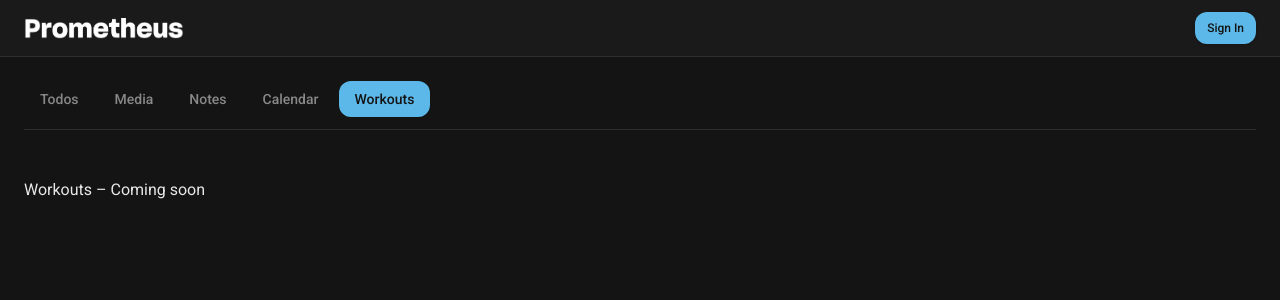
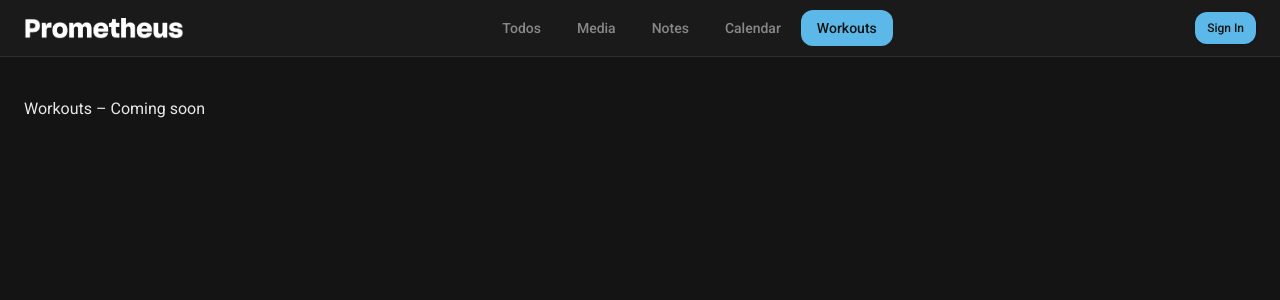
Before and after one commit to heywowyou/prometheus, a React (Vite) app: page /workouts in a window 1280 px wide. Shown: the top 300 px of the page. Built offline with nearby package versions, Linux system fonts and the light colour scheme; no server answers.

Commit message:
Move subapp nav into header bar, remove separate nav row

```diff
--- a/src/app/AppShell.tsx
+++ b/src/app/AppShell.tsx
@@ -1,6 +1,5 @@
 import { ReactNode } from "react";
 import Header from "../components/Header";
-import { NavLink } from "react-router-dom";
 
 interface AppShellProps {
   children: ReactNode;
@@ -11,29 +10,6 @@ function AppShell({ children }: AppShellProps) {
     <div className="min-h-screen bg-background text-foreground font-sans">
       <Header />
       <div className="max-w-7xl mx-auto px-6 py-6">
-        <nav className="mb-8 flex gap-1 border-b border-border pb-3 text-sm">
-          {[
-            { to: "/todos", label: "Todos" },
-            { to: "/media", label: "Media" },
-            { to: "/notes", label: "Notes" },
-            { to: "/calendar", label: "Calendar" },
-            { to: "/workouts", label: "Workouts" },
-          ].map((item) => (
-            <NavLink
-              key={item.to}
-              to={item.to}
-              className={({ isActive }) =>
-                `px-4 py-2 rounded-xl transition-colors text-sm font-medium ${
-                  isActive
-                    ? "bg-[#5bb8e8] text-[#141414]"
-                    : "text-muted-foreground hover:text-foreground hover:bg-secondary"
-                }`
-              }
-            >
-              {item.label}
-            </NavLink>
-          ))}
-        </nav>
         <main className="py-4">{children}</main>
       </div>
     </div>
--- a/src/components/Header.tsx
+++ b/src/components/Header.tsx
@@ -1,6 +1,15 @@
 import { useUser, SignOutButton, SignInButton } from "@clerk/clerk-react";
+import { NavLink } from "react-router-dom";
 import logo from "../assets/logo.png";
 import { Button } from "./ui/button";
+
+const navItems = [
+  { to: "/todos", label: "Todos" },
+  { to: "/media", label: "Media" },
+  { to: "/notes", label: "Notes" },
+  { to: "/calendar", label: "Calendar" },
+  { to: "/workouts", label: "Workouts" },
+];
 
 function Header() {
   const { isSignedIn } = useUser();
@@ -10,9 +19,26 @@ function Header() {
       className="w-full sticky top-0 z-40 border-b border-border"
       style={{ backgroundColor: "var(--navbar)" }}
     >
-      <div className="max-w-7xl mx-auto px-6 h-14 flex items-center justify-between">
-        <img src={logo} alt="App Logo" className="w-40 object-contain" />
-        <div>
+      <div className="max-w-7xl mx-auto px-6 h-14 flex items-center">
+        <img src={logo} alt="App Logo" className="w-40 object-contain shrink-0" />
+        <nav className="flex-1 flex justify-center gap-1">
+          {navItems.map((item) => (
+            <NavLink
+              key={item.to}
+              to={item.to}
+              className={({ isActive }) =>
+                `px-4 py-2 rounded-xl transition-colors text-sm font-medium ${
+                  isActive
+                    ? "bg-[#5bb8e8] text-[#141414]"
+                    : "text-muted-foreground hover:text-foreground hover:bg-secondary"
+                }`
+              }
+            >
+              {item.label}
+            </NavLink>
+          ))}
+        </nav>
+        <div className="shrink-0">
           {isSignedIn ? (
             <SignOutButton>
               <Button variant="ghost" size="sm" className="text-muted-foreground hover:text-foreground">
```
